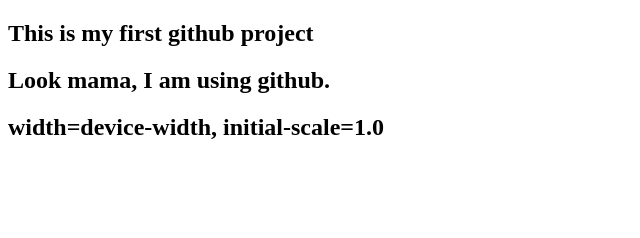
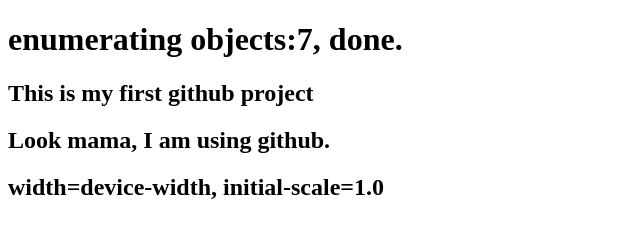
Before and after one commit to Moyna12345/Moyna, a plain HTML site: page index.html in a window 1280 px wide. Shown: the whole page, without its empty margins (0-640 px from the left). Drawn offline with Linux system fonts and the light colour scheme.

Commit message:
added aheader

```diff
--- a/index.html
+++ b/index.html
@@ -7,6 +7,7 @@
     <title>Document</title>
 </head>
 <body>
+    <h1>enumerating objects:7, done.</h1>
    <h2>This is my first github project</h2>
     <h2>Look mama, I am using github.</h2>
     <h2>width=device-width, initial-scale=1.0</h2>
```
